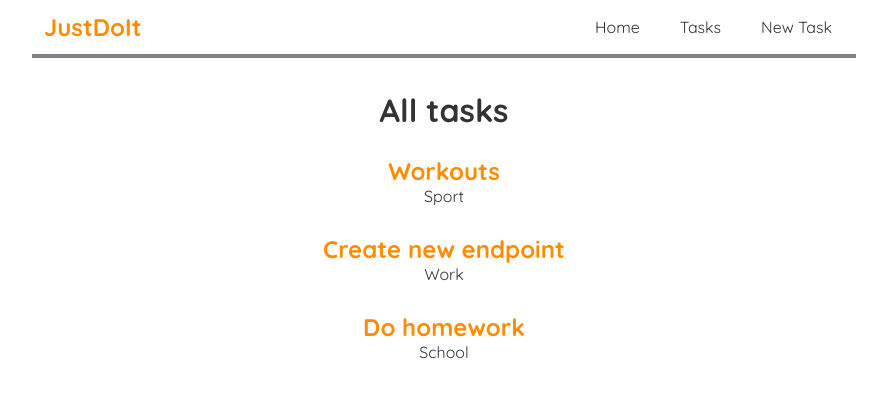
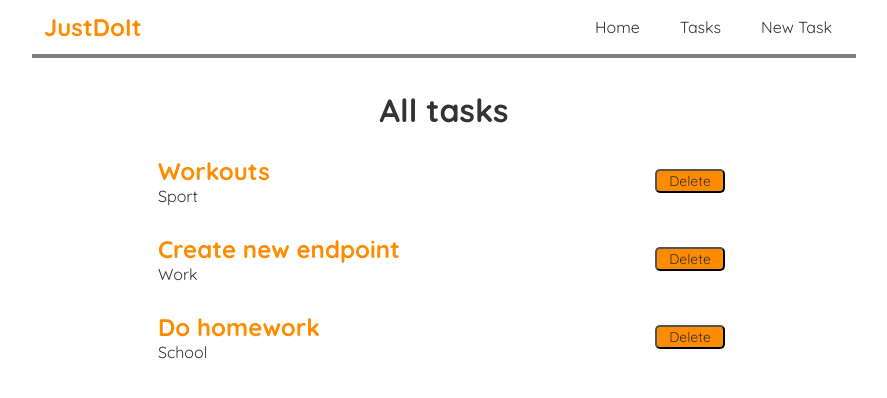
Before and after one commit to arkadiuszc2/JustDoIt, a React (Create React App) app in the folder frontend/: page / in a window 1280 px wide. Shown: the top 398 px of the page, without its empty margins (196-1083 px from the left). Built offline with nearby package versions, Linux system fonts and the light colour scheme.

Commit message:
Add delete button for task previews

```diff
--- a/frontend/src/TaskList.js
+++ b/frontend/src/TaskList.js
@@ -1,14 +1,20 @@
 const TaskList = (props) => {
     const tasks = props.tasks;
     const title = props.title;
+    const handleDelete = props.handleDelete;
 
     return (
         <div className="task-list">
             <h1>{title}</h1>
             {tasks.map((task) => (
                 <div className="task-preview" key={task.id}>
-                    <h2>{ task.title }</h2>
-                    <p>{ task.category }</p>
+                    <div className="task-preview-content">
+                        <h2>{ task.title }</h2>
+                        <p>{ task.category }</p>
+                    </div>
+                    <div className="task-preview-buttons">
+                        <button onClick={() => handleDelete(task.id)}>Delete</button>
+                    </div>
                 </div>
             ))}
         </div>
--- a/frontend/src/Tasks.js
+++ b/frontend/src/Tasks.js
@@ -9,8 +9,13 @@ const Tasks = () => {
     ])
     const taskListTitle = 'All tasks';
 
+    const handleDelete = (id) => {
+        const newTasksList = tasks.filter(task => task.id!==id)
+        setTasks(newTasksList);
+    }
+
     return (
-        <TaskList tasks={tasks} title={taskListTitle} />
+        <TaskList tasks={tasks} title={taskListTitle} handleDelete={handleDelete}/>
      );
 }
 
--- a/frontend/src/index.css
+++ b/frontend/src/index.css
@@ -14,6 +14,7 @@
   margin: 0 auto;
   border-bottom: 4px solid #808080;
 }
+
 .navbar h1 {
   color: #FF8C00;
 }
@@ -35,22 +36,43 @@
   text-align: center; /* text-allign allign text inside the box */
 }
 
+/*task list */
+
 .task-list{
   max-width: 600px;
   margin: 0 auto;
   padding: 20px;
-  text-align: center;
-
 }
 
 .task-list h1{
   padding: 12px;
+  text-align: center;
 }
 
 .task-preview {
-  width: 500px;
   padding: 14px;
   margin: 0 auto;
+  display: flex;
+  justify-content: space-between;
+  align-items: center;
+}
+
+.task-preview-buttons {
+  padding: 5px;
+}
+
+.task-preview-buttons button {
+  width: 70px;
+  height: 24px;
+  background-color: #FF8C00;
+  border-color: black;
+  border-radius: 5px;
+  font-size: 14px;;
+}
+
+.task-preview-buttons button:hover {
+  background-color: #FA8072;
+  box-shadow: 1px 1px 5px 1px #808080;
 }
 
 .task-preview h2{
@@ -60,6 +82,8 @@
 .task-preview:hover{
   box-shadow: 1px 1px 5px 3px #808080;
 }
+
+/* */
 
 .home button{
   width: 80px;
```
